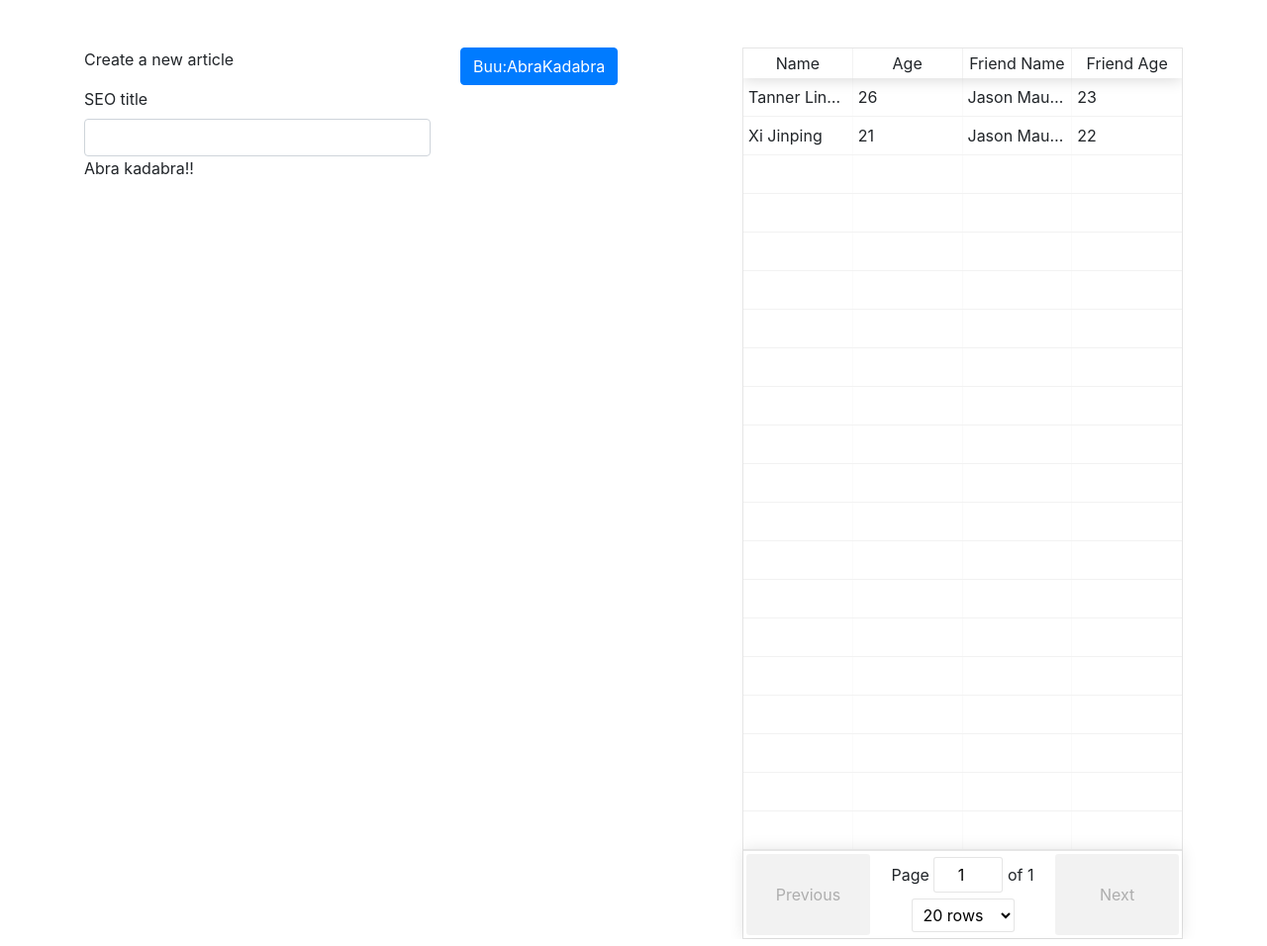
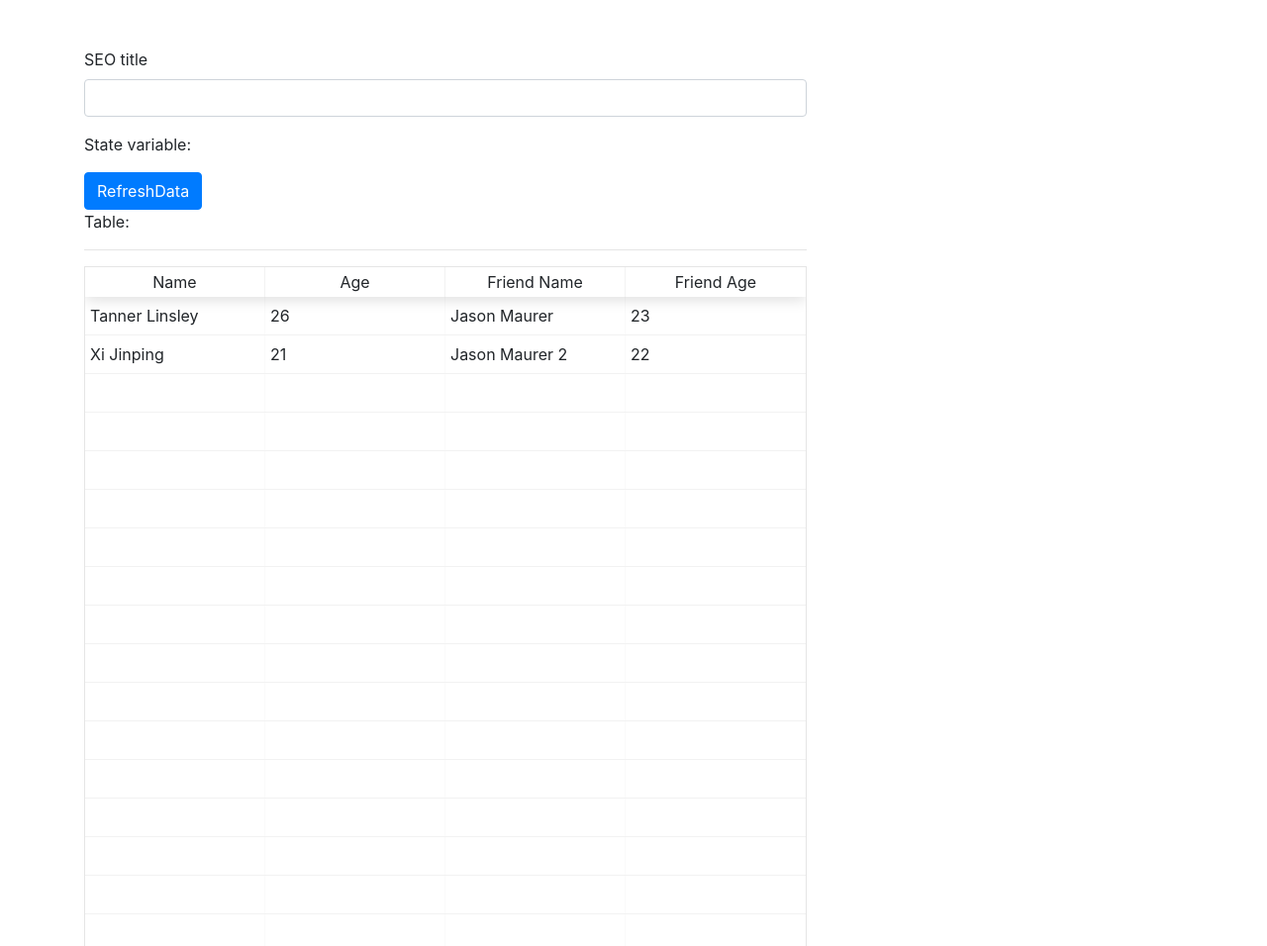
Before and after one commit to pmarecki/react1, a React app: page / in a window 1280 px wide. Shown: the top 956 px of the page at 99% size. Built offline with nearby package versions, Linux system fonts and the light colour scheme.

Commit message:
Refactor

```diff
--- a/src/index.html
+++ b/src/index.html
@@ -3,23 +3,17 @@
 <head>
     <meta charset="utf-8">
     <link rel="stylesheet" href="https://maxcdn.bootstrapcdn.com/bootstrap/4.0.0-beta.2/css/bootstrap.min.css" >
-    <title>How to set up React, Webpack, and Babel</title>
+    <title>React hello world</title>
 
 </head>
 <body>
 
 <div class="container">
     <div class="row mt-5">
-        <div class="col-md-4">
-            <p>Create a new article</p>
+        <div class="col-md-8">
             <div id="create-article-form">
-                <!-- form inserted here-->
+                <!-- FormContainer will be hooked in here-->
             </div>
-        </div>
-        <div id="someplace" class="col-md-3">
-        </div>
-
-        <div id="sometable" class="col-md-5">
         </div>
 
     </div>
--- a/src/js/app.js
+++ b/src/js/app.js
@@ -1,3 +1,3 @@
-import FormContainer from "./components/container/FormContainer";
-import SomeText from "./components/presentational/SomeText"
+import MainContainer from "./components/container/MainContainer";
+import UpdateButton from "./components/presentational/UpdateButton"
 import SomeTable from "./components/presentational/SomeTable"
--- a/src/js/components/container/FormContainer.js
+++ /dev/null
@@ -1,41 +0,0 @@
-import React, { Component } from "react";
-import ReactDOM from "react-dom";
-import Input from "../presentational/Input";
-
-class FormContainer extends Component {
-    constructor() {
-        super();
-
-        this.state = {
-            seo_title: ""
-        };
-
-        this.handleChange = this.handleChange.bind(this);
-    }
-
-    handleChange(event) {
-        this.setState({ [event.target.id]: event.target.value });
-        console.log('OK');
-    }
-
-    render() {
-        const { seo_title } = this.state;
-        return (
-            <form id="article-form">
-                <Input
-                    text="SEO title"
-                    label="seo_title"
-                    type="text"
-                    id="seo_title"
-                    value={seo_title}
-                    handleChange={this.handleChange}
-                />
-            </form>
-        );
-    }
-}
-
-const wrapper = document.getElementById("create-article-form");
-wrapper ? ReactDOM.render(<FormContainer />, wrapper) : false;
-
-export default FormContainer;
--- /dev/null
+++ b/src/js/components/container/MainContainer.js
@@ -0,0 +1,53 @@
+import React, { Component } from "react";
+import ReactDOM from "react-dom";
+import Input from "../presentational/Input";
+import SomeTable from "../presentational/SomeTable";
+import UpdateButton from "../presentational/UpdateButton";
+
+class MainContainer extends Component {
+    constructor() {
+        super();
+
+        this.state = {
+            seo_title: ""
+        };
+
+        this.handleChange = this.handleChange.bind(this);
+    }
+
+    handleChange(event) {
+        this.setState({ [event.target.id]: event.target.value });
+        console.log('OK, state will be:' + event.target.value);
+    }
+
+    render() {
+        //const { seo_title } = this.state;
+
+        return (
+            <div>
+                <form id="article-form">
+                    <Input
+                        text="SEO title"
+                        label="seo_title"
+                        type="text"
+                        id="seo_title"
+                        value={this.state.seo_title}
+                        handleChange={this.handleChange}
+                    />
+                </form>
+                <p> State variable: {this.state.seo_title}</p>
+                <div>
+                    <UpdateButton text="RefreshData"/>
+                </div>
+                <div>
+                    Table: <hr/>
+                    <SomeTable/>
+                </div>
+            </div>
+        );
+    }
+}
+
+ReactDOM.render(<MainContainer/>, document.getElementById("create-article-form"));
+
+export default MainContainer;
--- a/src/js/components/presentational/Input.js
+++ b/src/js/components/presentational/Input.js
@@ -1,5 +1,4 @@
 import React from "react";
-import PropTypes from "prop-types";
 
 const Input = ({ label, text, type, id, value, handleChange }) => (
     <div className="form-group">
@@ -12,17 +11,7 @@ const Input = ({ label, text, type, id, value, handleChange }) => (
             onChange={handleChange}
             required
         />
-        <p>Abra kadabra!!</p>
     </div>
 );
 
-Input.propTypes = {
-    label: PropTypes.string.isRequired,
-    text: PropTypes.string.isRequired,
-    type: PropTypes.string.isRequired,
-    id: PropTypes.string.isRequired,
-    value: PropTypes.string.isRequired,
-    handleChange: PropTypes.func.isRequired
-};
-
 export default Input;
--- a/src/js/components/presentational/SomeTable.js
+++ b/src/js/components/presentational/SomeTable.js
@@ -4,9 +4,8 @@ import ReactTable from 'react-table'
 import "react-table/react-table.css";
 
 
-class SomeTable extends Component {
-    render() {
-        const dataX = [{
+const dataX = [
+    {
     name: 'Tanner Linsley',
     age: 26,
     friend: {
@@ -24,7 +23,8 @@ class SomeTable extends Component {
     }
 ];
 
-        const columnsX = [{
+const columnsX = [
+    {
     Header: 'Name',
     accessor: 'name' // String-based value accessors!
 }, {
@@ -40,19 +40,32 @@ class SomeTable extends Component {
     accessor: 'friend.age'
 }];
 
+
+
+class SomeTable extends Component {
+    constructor(props) {
+        super(props);
+        this.state = {
+            data : dataX,
+            columns: columnsX
+        }
+    }
+
+
+    render() {
         return (
             <div>
                 <ReactTable
-                    data={dataX}
-                    columns={columnsX} />
+                    data={this.state.data}
+                    columns={this.state.columns} />
             </div>
         );
     }
 }
 
-
-const wrapper = document.getElementById("sometable");
-render(<SomeTable/>, wrapper);
+//
+// const wrapper = document.getElementById("sometable");
+// render(<SomeTable/>, wrapper);
 
 
 export default SomeTable;
--- a/src/js/components/presentational/SomeText.js
+++ /dev/null
@@ -1,15 +0,0 @@
-import React from "react";
-import {render} from "react-dom";
-
-const SomeText = ({text}) => (
-    <button type="button" className="btn btn-primary">
-        Buu:{text}
-    </button>
-);
-
-
-const wrapper = document.getElementById("someplace");
-render(<SomeText text="AbraKadabra"/>, wrapper);
-
-
-export default SomeText;
--- /dev/null
+++ b/src/js/components/presentational/UpdateButton.js
@@ -0,0 +1,13 @@
+import React from "react";
+import {render} from "react-dom";
+
+const UpdateButton = ({text}) => (
+    <button type="button" className="btn btn-primary">
+        {text}
+    </button>
+);
+
+// render(<SomeText text="AbraKadabra"/>, document.getElementById("someplace"));
+
+
+export default UpdateButton;
```
Lines whose indentation alone changed are shown as unchanged.
